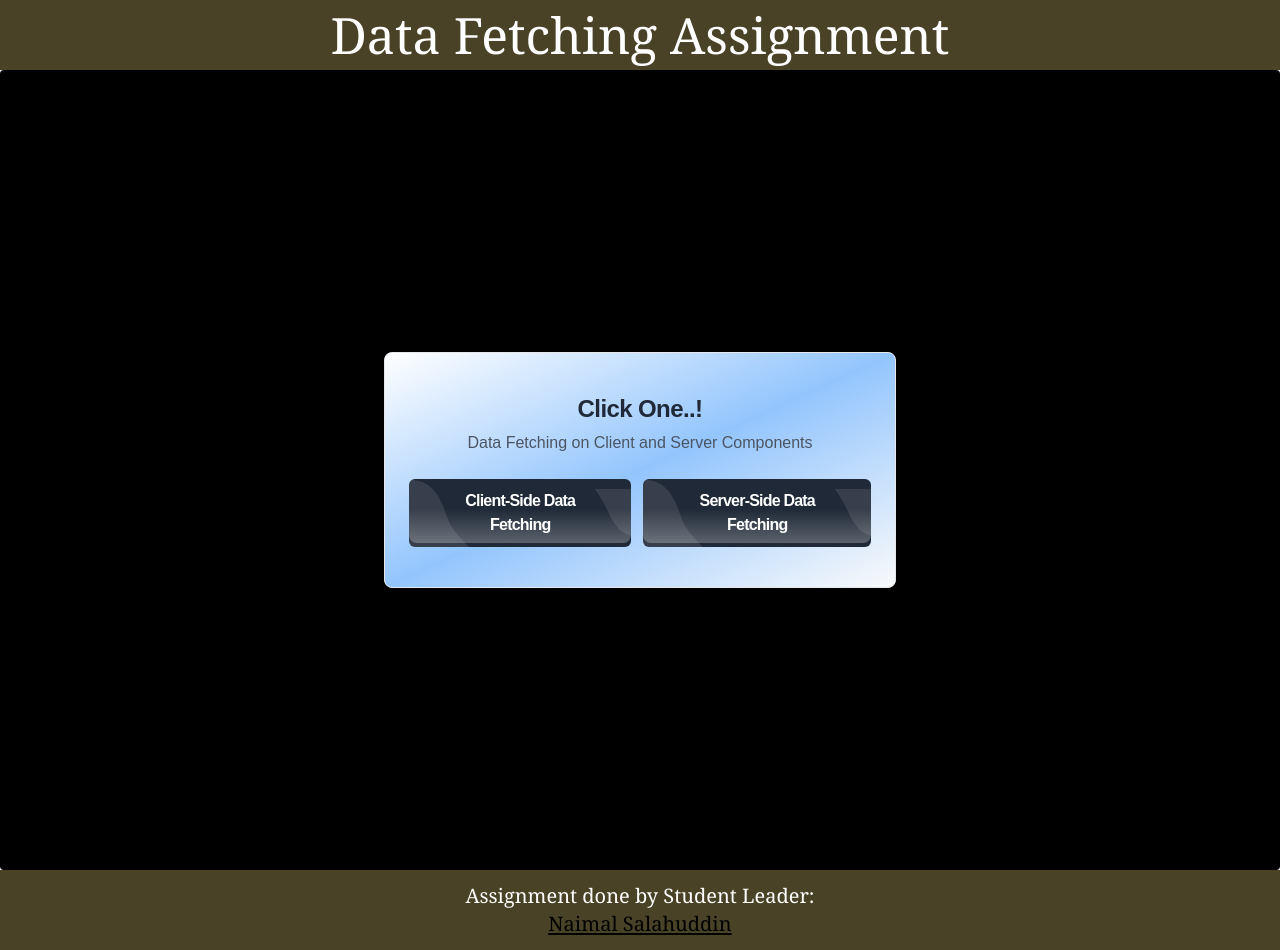
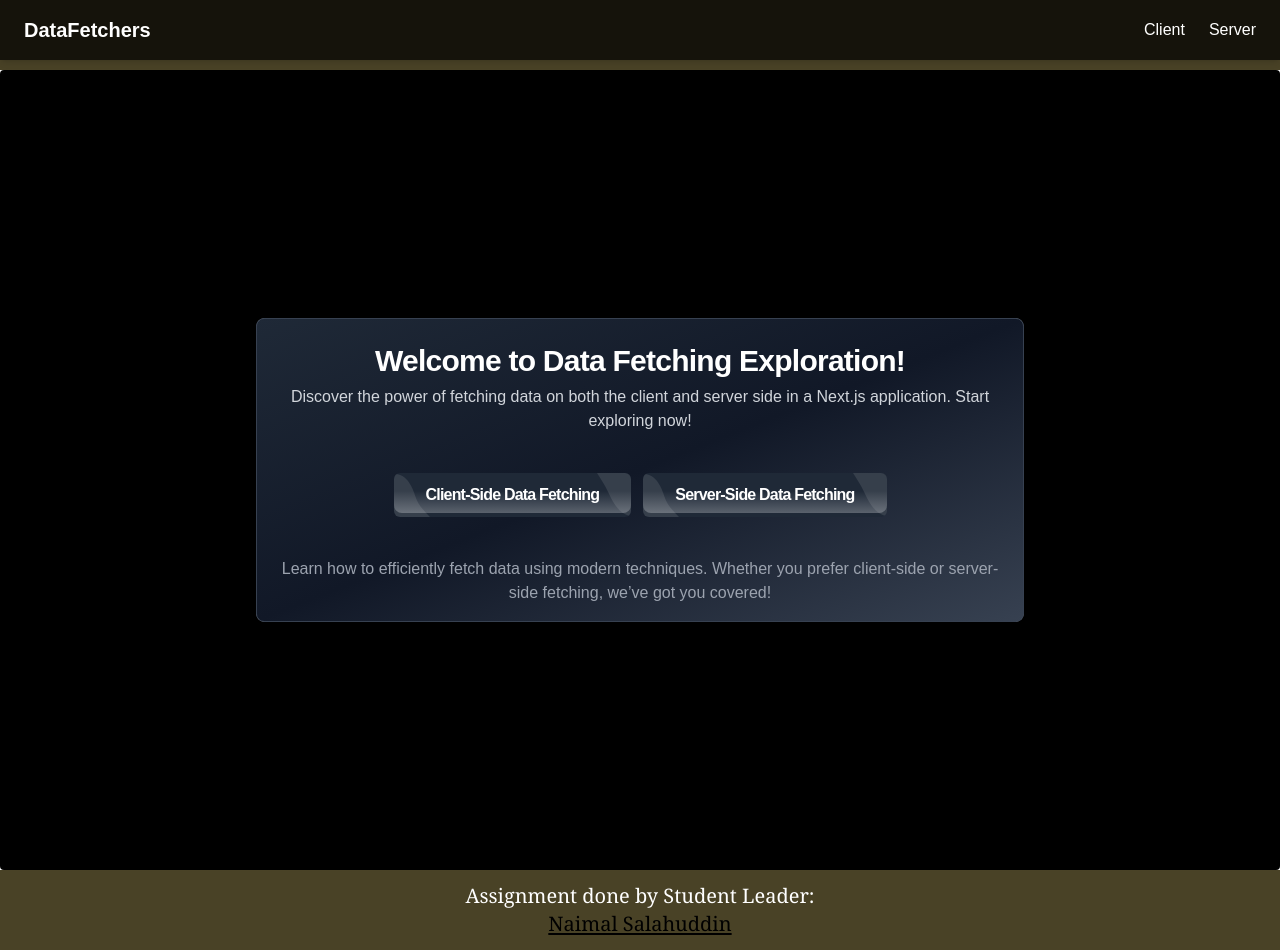
Before and after one commit to NaimalArain13/Thursday-9-to-12-Assignments09, a Next.js app: page / in a window 1280 px wide. Built offline with nearby package versions, Linux system fonts and the light colour scheme.

Commit message:
updated home page UI

```diff
--- a/app/(routes)/client/[id]/page.tsx
+++ b/app/(routes)/client/[id]/page.tsx
@@ -60,15 +60,18 @@ import { ClientDataType } from "@/app/Compoenent/client";
 import Popup from "@/app/Compoenent/popup";
 import { Loader } from "lucide-react";
 import Image from "next/image";
+import { FaBackward } from "react-icons/fa6";
+import { useRouter } from "next/navigation";
 import React, { useEffect, useState } from "react";
 
 function DynamicProductPage({ params }: { params: { id: string } }) {
   const [loading, setLoading] = useState(false);
   const [isPopUpVisible , setIsPopUpVisible] = useState(false)
-  const handleCart = ()=>{
+  const handleCart:()=>void = ()=>{
     setIsPopUpVisible(true)
   }
   const [product, setProduct] = useState<ClientDataType>();
+  const router = useRouter()
   const parseID = parseInt(params.id, 10);
 
   useEffect(() => {
@@ -89,6 +92,8 @@ function DynamicProductPage({ params }: { params: { id: string } }) {
     fetchData();
   }, [parseID]);
 
+  const handleBack = ()=>{router.back()}
+
   if (loading)
     return (
       <div className="flex items-center justify-center min-h-screen">
@@ -107,6 +112,9 @@ function DynamicProductPage({ params }: { params: { id: string } }) {
   return (
     <div className="max-w-5xl mx-auto p-4">
       {/* Product Details Section */}
+      <button onClick={handleBack}>
+        <FaBackward />
+      </button>
       <div className="grid md:grid-cols-2 gap-8">
         {/* Product Image */}
         <div className="flex flex-col gap-4">
@@ -168,46 +176,6 @@ function DynamicProductPage({ params }: { params: { id: string } }) {
           )}
         </div>
       </div>
-
-      {/* Suggested Products Section */}
-      {/* <div className="mt-16">
-        <h2 className="text-xl font-semibold mb-4">Goods for You</h2>
-        <div className="grid md:grid-cols-3 gap-8">
-          <div className="bg-gray-50 p-4 rounded-lg shadow-lg">
-            <Image
-              src="/images/product1.jpg" // Replace with your product images
-              alt="Brown Travel Bag"
-              width={150}
-              height={150}
-              className="mx-auto"
-            />
-            <p className="text-center mt-2 font-semibold">Brown Travel Bag</p>
-            <p className="text-center text-gray-600">$80</p>
-          </div>
-          <div className="bg-gray-50 p-4 rounded-lg shadow-lg">
-            <Image
-              src="/images/product2.jpg" // Replace with your product images
-              alt="Gray Backpack"
-              width={150}
-              height={150}
-              className="mx-auto"
-            />
-            <p className="text-center mt-2 font-semibold">Gray Backpack</p>
-            <p className="text-center text-gray-600">$120</p>
-          </div>
-          <div className="bg-gray-50 p-4 rounded-lg shadow-lg">
-            <Image
-              src="/images/product3.jpg" // Replace with your product images
-              alt="Black Backpack"
-              width={150}
-              height={150}
-              className="mx-auto"
-            />
-            <p className="text-center mt-2 font-semibold">Black Backpack</p>
-            <p className="text-center text-gray-600">$95</p>
-          </div>
-        </div>
-      </div> */}
     </div>
   );
 }
--- a/app/Compoenent/client.tsx
+++ b/app/Compoenent/client.tsx
@@ -42,7 +42,7 @@ export default function ClientComponent() {
 
     <div className="min-h-screen container flex flex-col items-center justify-center w-full mx-auto p-4">
         <h1 className=" text-xl md:text-3xl font-bold md:font-extrabold py-4 bg-gradient-to-t from-lime-300 to-purple-700 leading-snug bg-clip-text text-transparent">CLIENT SIDE DATA FETCHING</h1>
-      <div className="grid grid-cols sm:grid-cols-2 md:grid-cols-3 gap-5 md:px-6">
+      <div className="grid grid-cols grid-cols-2 lg:grid-cols-3 gap-5 lg:px-6">
         {products.map((product, index) => (
           <Link key={index} href={`/client/${product.id}`}>
           <DynamicCard data={product} key={index} />
--- a/app/Compoenent/navbar.tsx
+++ b/app/Compoenent/navbar.tsx
@@ -1,16 +1,59 @@
-import React from "react";
+"use client";
+import { Menu } from "lucide-react";
+import Link from "next/link";
+import React, { useState } from "react";
 
 export default function Navbar() {
+  const [menuOpen, setMenuOpen] = useState(false);
   return (
     <div className="sticky top-0 z-10 h-[70px] bg-[#494226] flex items-center justify-center ">
-        <div className=" text-white px-2 md:px-7">
-
-          <h1 className="  font-serif text-[28px] md:text-[50px]">
-            Data Fetching Assignment
-          </h1>
+      {/* Navbar */}
+      <nav className="w-full flex justify-between items-center px-6 py-4 bg-black/70 shadow-md fixed top-0">
+        <Link href="/" className="text-xl font-bold text-white">
+          DataFetchers
+        </Link>
+        <div className="hidden md:flex gap-6">
+          <Link
+            href="/client"
+            className="text-white hover:text-blue-400 transition-colors"
+          >
+            Client
+          </Link>
+          <Link
+            href="/server-data-fetch"
+            className="text-white hover:text-blue-400 transition-colors"
+          >
+            Server
+          </Link>
         </div>
-
-
+        {/* Mobile Menu */}
+        <div className="md:hidden">
+          <button
+            className="text-white focus:outline-none"
+            onClick={() => setMenuOpen(!menuOpen)}
+          >
+            <Menu size={24} />
+          </button>
+          {menuOpen && (
+            <div className="absolute top-14 left-0 w-full h-24 bg-white flex flex-col justify-center items-center space-y-4 rounded-b-lg shadow-lg">
+              <Link
+              onClick={()=>{setMenuOpen(!menuOpen)}}
+                href="/client"
+                className="text-black text-lg hover:text-blue-400 transition-colors"
+              >
+                Client
+              </Link>
+              <Link
+              onClick={()=>{setMenuOpen(!menuOpen)}}
+                href="/server-data-fetch"
+                className="text-black text-lg hover:text-blue-400 transition-colors"
+              >
+                Server
+              </Link>
+            </div>
+          )}
+        </div>
+      </nav>
     </div>
   );
 }
--- a/app/page.tsx
+++ b/app/page.tsx
@@ -6,33 +6,35 @@ export default function Home() {
   return (
     <div className="h-screen bg-black  rounded flex justify-center items-center">
 
-    <Card className="w-full py-4 max-w-lg shadow-lg rounded-lg border border-gray-200 bg-gradient-to-br from-white via-blue-300 to-gray-50">
-      <CardHeader className="text-center">
-        <CardTitle className="text-2xl font-bold text-gray-800">
-          Click One..!
+    <Card className="w-full max-w-3xl shadow-lg rounded-lg border border-gray-700 bg-gradient-to-br from-gray-800 via-gray-900 to-gray-700">
+          <CardHeader className="text-center px-6">
+            <CardTitle className="text-3xl font-bold text-white">
+              Welcome to Data Fetching Exploration!
             </CardTitle>
-        <CardDescription className="text-md text-gray-600">
-          Data Fetching on Client and Server Components
+            <CardDescription className="text-md text-gray-300 mt-2">
+              Discover the power of fetching data on both the client and server
+              side in a Next.js application. Start exploring now!
             </CardDescription>
           </CardHeader>
 
-      <CardContent className="flex flex-col">
-
+          <CardContent className="flex flex-col px-6 py-4">
+            <div className="flex flex-col items-center gap-6">
               <div className="flex flex-col md:flex-row justify-center items-center gap-3">
-            <Link href={"/client"}>
-            <CustomButton
-              button="Client-Side Data Fetching"
-            /></Link>
-            <Link href={"/server-data-fetch"}>
-            <CustomButton
-              button="Server-Side Data Fetching"
-              /></Link>
-
+                <Link href="/client">
+                  <CustomButton button="Client-Side Data Fetching" />
+                </Link>
+                <Link href="/server-data-fetch">
+                  <CustomButton button="Server-Side Data Fetching" />
+                </Link>
               </div>
-
+              <p className="text-gray-400 text-center mt-4">
+                Learn how to efficiently fetch data using modern techniques.
+                Whether you prefer client-side or server-side fetching, we’ve
+                got you covered!
+              </p>
+            </div>
           </CardContent>
         </Card>
-
   </div>
   );
 }
--- a/package.json
+++ b/package.json
@@ -15,6 +15,7 @@
     "next": "14.2.15",
     "react": "^18",
     "react-dom": "^18",
+    "react-icons": "^5.4.0",
     "tailwind-merge": "^2.5.5",
     "tailwindcss-animate": "^1.0.7"
   },
```
Also changed, not shown: 1 other file (tests, documents, lock files or other folders). Lines whose indentation alone changed are shown as unchanged.
